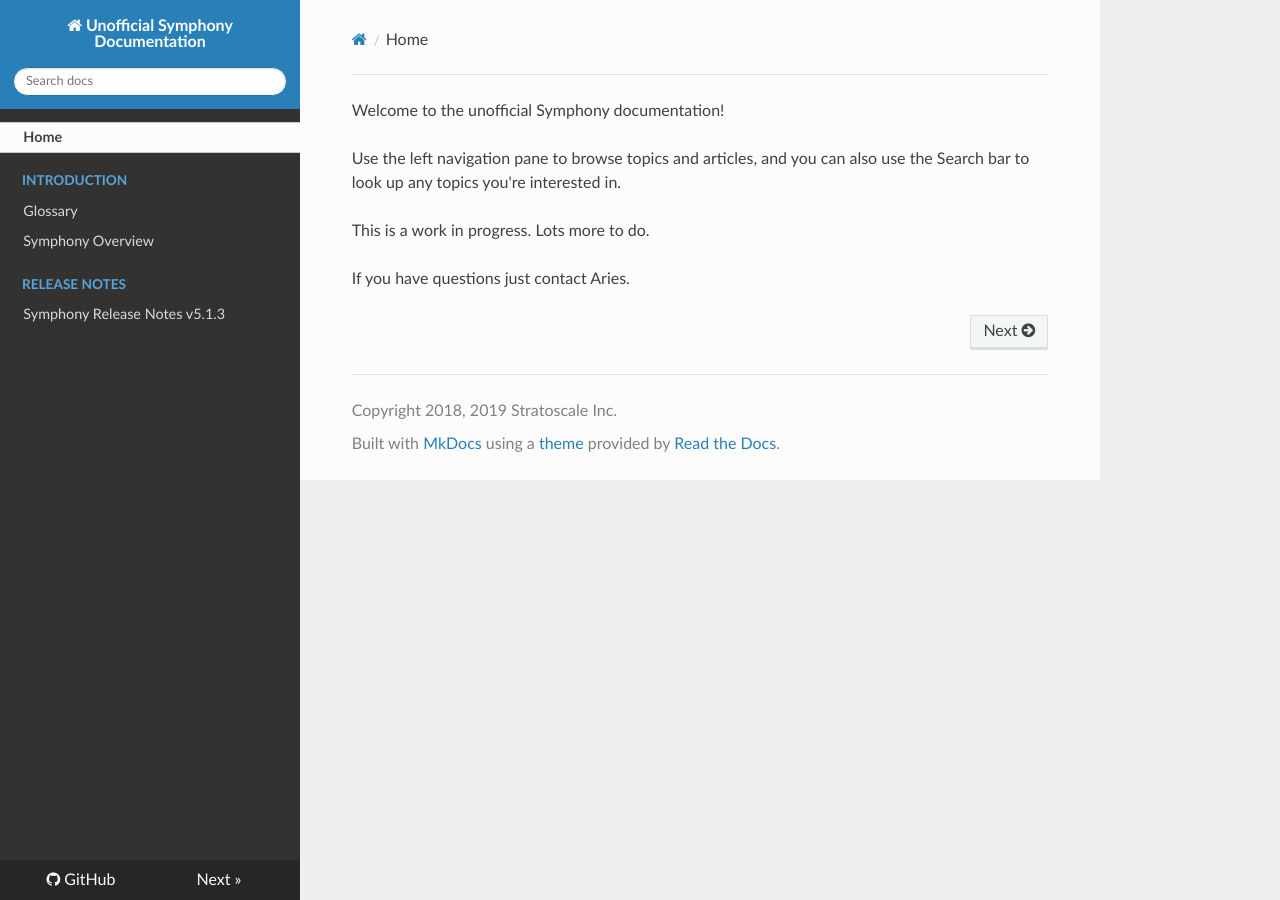
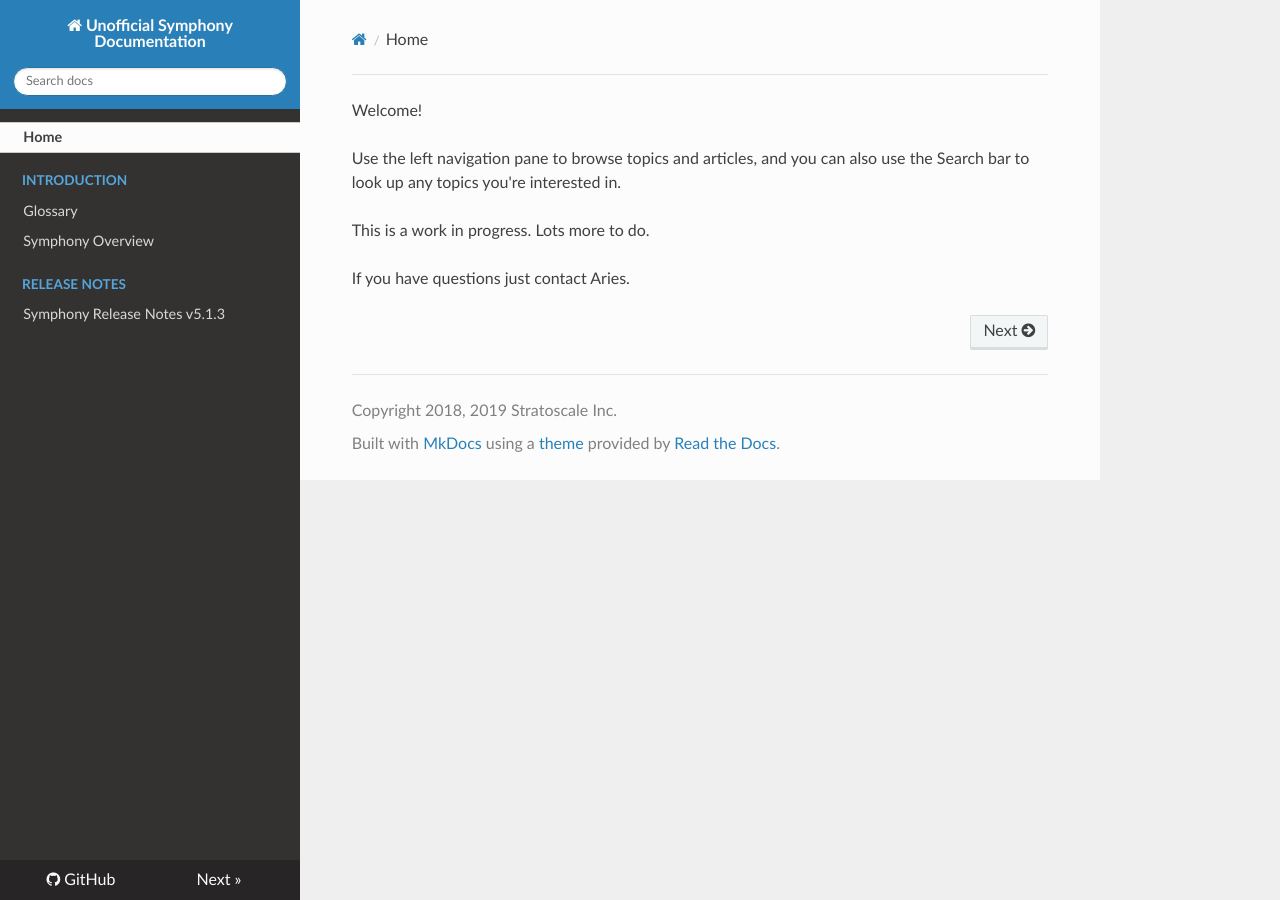
Before and after one commit to ariesyous/stratodocs, an MkDocs documentation site: the page built from docs/index.md, in a window 1280 px wide. Built offline with MkDocs 1.6.1, drawn with Linux system fonts in a browser that asks for light colours; nearby versions of some CDN libraries.

Commit message:
Update index.md

```diff
--- a/docs/index.md
+++ b/docs/index.md
@@ -1,4 +1,4 @@
-Welcome to the unofficial Symphony documentation!
+Welcome!
 
 Use the left navigation pane to browse topics and articles, and you can also use the Search bar to look up any topics you're interested in.
 
```
